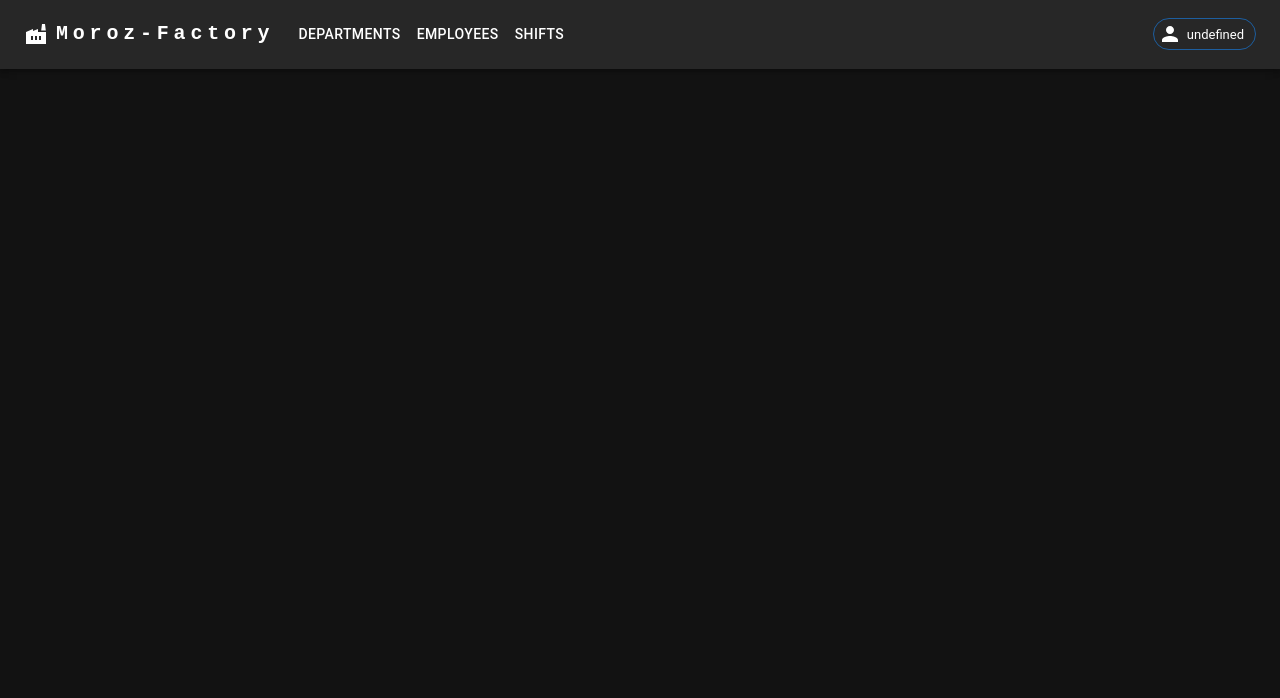
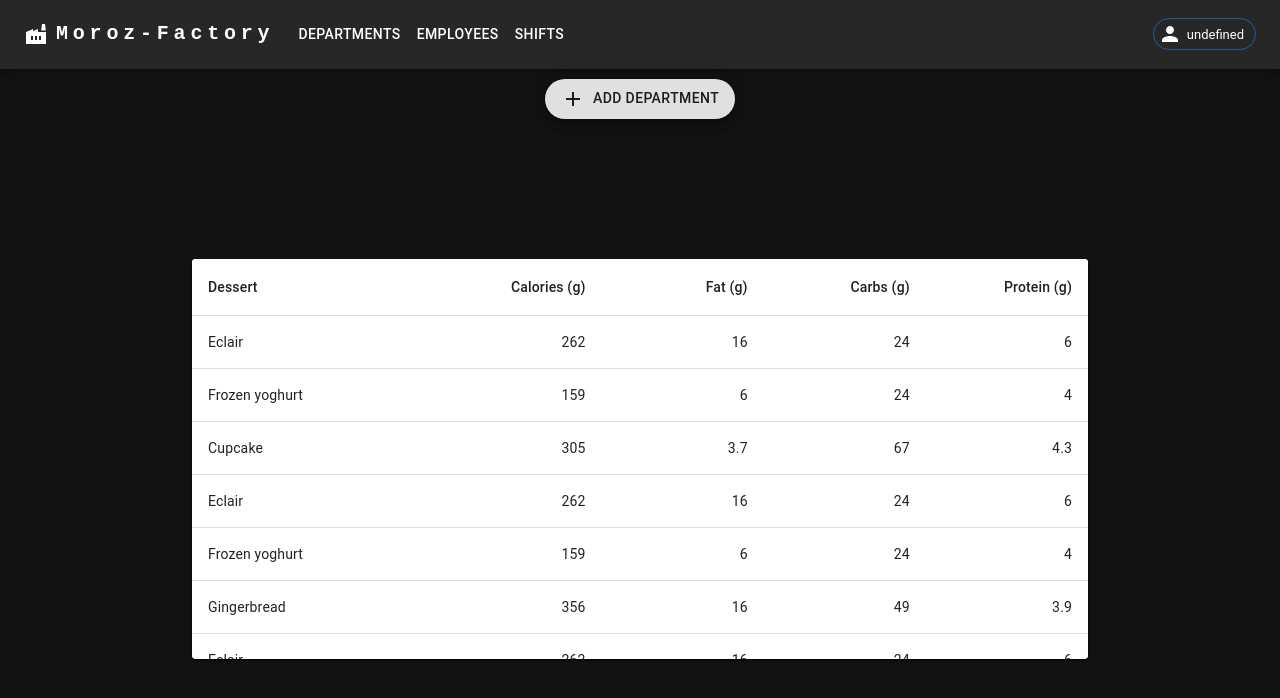
Before and after one commit to ilan-moroz/Factory-Project, a React (Create React App) app in the folder client/: page /departments in a window 1280 px wide. Shown: the top 698 px of the page. Built offline with nearby package versions, Linux system fonts and the light colour scheme.

Commit message:
deprtment

```diff
--- a/client/package.json
+++ b/client/package.json
@@ -25,6 +25,7 @@
     "react-redux": "^8.1.0",
     "react-router-dom": "^6.13.0",
     "react-scripts": "5.0.1",
+    "react-virtuoso": "^4.3.11",
     "redux-persist": "^6.0.0",
     "typescript": "^4.9.5",
     "web-vitals": "^2.1.4",
--- /dev/null
+++ b/client/src/components/AddDepartment.tsx
@@ -0,0 +1,53 @@
+import * as React from "react";
+import Button from "@mui/material/Button";
+import TextField from "@mui/material/TextField";
+import Dialog from "@mui/material/Dialog";
+import DialogActions from "@mui/material/DialogActions";
+import DialogContent from "@mui/material/DialogContent";
+import DialogContentText from "@mui/material/DialogContentText";
+import DialogTitle from "@mui/material/DialogTitle";
+import { Fab } from "@mui/material";
+import AddIcon from "@mui/icons-material/Add";
+
+export default function FormDialog() {
+  const [open, setOpen] = React.useState(false);
+
+  const handleClickOpen = () => {
+    setOpen(true);
+  };
+
+  const handleClose = () => {
+    setOpen(false);
+  };
+
+  return (
+    <div>
+      <Fab variant="extended" size="medium" onClick={handleClickOpen}>
+        <AddIcon sx={{ mr: 1 }} />
+        Add Department
+      </Fab>
+      <Dialog open={open} onClose={handleClose}>
+        <DialogTitle>Subscribe</DialogTitle>
+        <DialogContent>
+          <DialogContentText>
+            To subscribe to this website, please enter your email address here.
+            We will send updates occasionally.
+          </DialogContentText>
+          <TextField
+            autoFocus
+            margin="dense"
+            id="name"
+            label="Email Address"
+            type="email"
+            fullWidth
+            variant="standard"
+          />
+        </DialogContent>
+        <DialogActions>
+          <Button onClick={handleClose}>Cancel</Button>
+          <Button onClick={handleClose}>Subscribe</Button>
+        </DialogActions>
+      </Dialog>
+    </div>
+  );
+}
--- a/client/src/pages/Department/Department.tsx
+++ b/client/src/pages/Department/Department.tsx
@@ -1,7 +1,164 @@
-import "./Department.css";
+import * as React from "react";
+import Table from "@mui/material/Table";
+import TableBody from "@mui/material/TableBody";
+import TableCell from "@mui/material/TableCell";
+import TableContainer from "@mui/material/TableContainer";
+import TableHead from "@mui/material/TableHead";
+import TableRow from "@mui/material/TableRow";
+import Paper from "@mui/material/Paper";
+import { TableVirtuoso, TableComponents } from "react-virtuoso";
+import FormDialog from "../../components/AddDepartment";
 
-function Department(): JSX.Element {
-  return <div className="Department"></div>;
+interface Data {
+  calories: number;
+  carbs: number;
+  dessert: string;
+  fat: number;
+  id: number;
+  protein: number;
 }
 
-export default Department;
+interface ColumnData {
+  dataKey: keyof Data;
+  label: string;
+  numeric?: boolean;
+  width: number;
+}
+
+type Sample = [string, number, number, number, number];
+
+const sample: readonly Sample[] = [
+  ["Frozen yoghurt", 159, 6.0, 24, 4.0],
+  ["Ice cream sandwich", 237, 9.0, 37, 4.3],
+  ["Eclair", 262, 16.0, 24, 6.0],
+  ["Cupcake", 305, 3.7, 67, 4.3],
+  ["Gingerbread", 356, 16.0, 49, 3.9],
+];
+
+function createData(
+  id: number,
+  dessert: string,
+  calories: number,
+  fat: number,
+  carbs: number,
+  protein: number
+): Data {
+  return { id, dessert, calories, fat, carbs, protein };
+}
+
+const columns: ColumnData[] = [
+  {
+    width: 200,
+    label: "Dessert",
+    dataKey: "dessert",
+  },
+  {
+    width: 120,
+    label: "Calories\u00A0(g)",
+    dataKey: "calories",
+    numeric: true,
+  },
+  {
+    width: 120,
+    label: "Fat\u00A0(g)",
+    dataKey: "fat",
+    numeric: true,
+  },
+  {
+    width: 120,
+    label: "Carbs\u00A0(g)",
+    dataKey: "carbs",
+    numeric: true,
+  },
+  {
+    width: 120,
+    label: "Protein\u00A0(g)",
+    dataKey: "protein",
+    numeric: true,
+  },
+];
+
+const rows: Data[] = Array.from({ length: 200 }, (_, index) => {
+  const randomSelection = sample[Math.floor(Math.random() * sample.length)];
+  return createData(index, ...randomSelection);
+});
+
+const VirtuosoTableComponents: TableComponents<Data> = {
+  Scroller: React.forwardRef<HTMLDivElement>((props, ref) => (
+    <TableContainer component={Paper} {...props} ref={ref} />
+  )),
+  Table: (props) => (
+    <Table
+      {...props}
+      sx={{ borderCollapse: "separate", tableLayout: "fixed" }}
+    />
+  ),
+  TableHead,
+  TableRow: ({ item: _item, ...props }) => <TableRow {...props} />,
+  TableBody: React.forwardRef<HTMLTableSectionElement>((props, ref) => (
+    <TableBody {...props} ref={ref} />
+  )),
+};
+
+function fixedHeaderContent() {
+  return (
+    <TableRow>
+      {columns.map((column) => (
+        <TableCell
+          key={column.dataKey}
+          variant="head"
+          align={column.numeric || false ? "right" : "left"}
+          style={{ width: column.width }}
+          sx={{
+            backgroundColor: "background.paper",
+          }}
+        >
+          {column.label}
+        </TableCell>
+      ))}
+    </TableRow>
+  );
+}
+
+function rowContent(_index: number, row: Data) {
+  return (
+    <React.Fragment>
+      {columns.map((column) => (
+        <TableCell
+          key={column.dataKey}
+          align={column.numeric || false ? "right" : "left"}
+        >
+          {row[column.dataKey]}
+        </TableCell>
+      ))}
+    </React.Fragment>
+  );
+}
+
+export default function ReactVirtualizedTable() {
+  return (
+    <div style={{ height: "100%", display: "flex", flexDirection: "column" }}>
+      <div style={{ marginTop: 10 }}>
+        <FormDialog />
+      </div>
+      <div
+        style={{
+          display: "flex",
+          flexDirection: "column",
+          justifyContent: "center",
+          alignItems: "center",
+          flex: 1,
+        }}
+      >
+        <Paper style={{ height: 400, width: "70%" }}>
+          <TableVirtuoso
+            data={rows}
+            components={VirtuosoTableComponents}
+            fixedHeaderContent={fixedHeaderContent}
+            itemContent={rowContent}
+          />
+        </Paper>
+      </div>
+    </div>
+  );
+}
```
Also changed, not shown: 1 other file (tests, documents, lock files or other folders).
